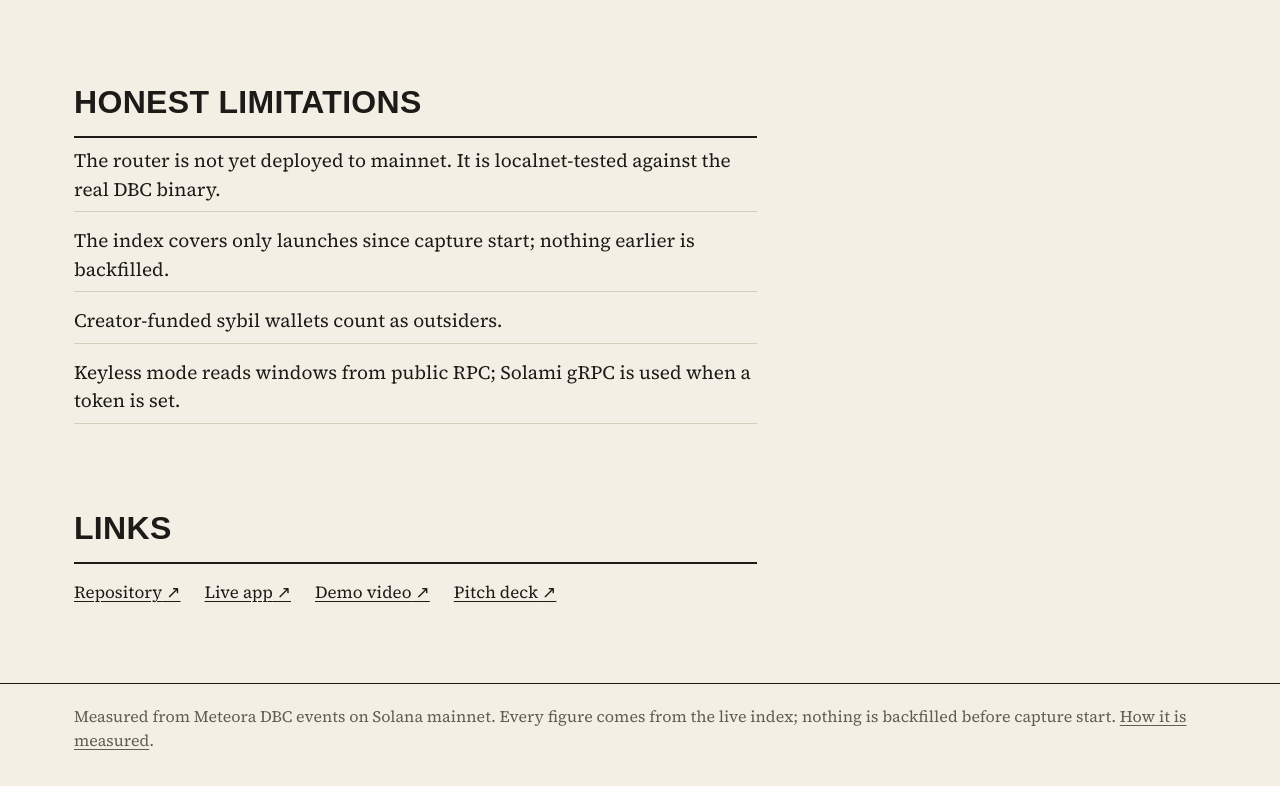
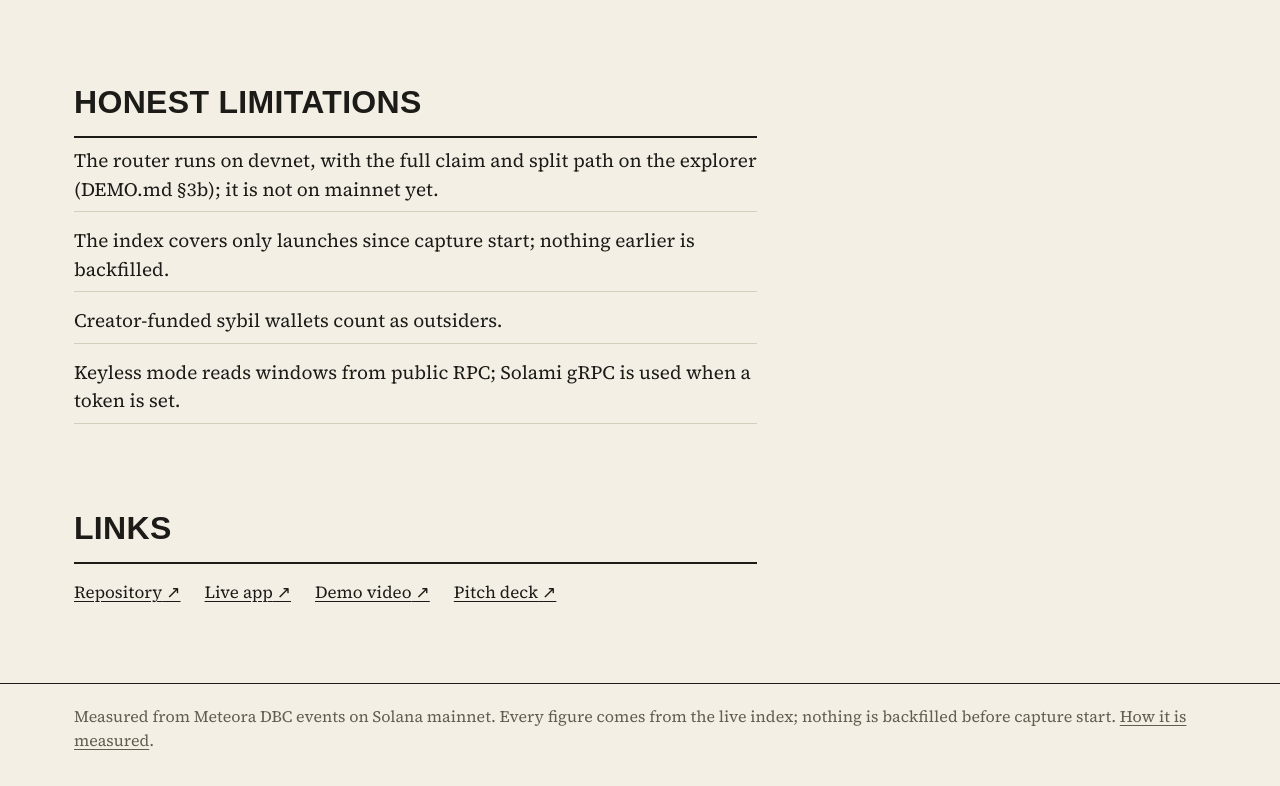
Before and after one commit to edycutjong/curvebook, a Next.js app in the folder web/: page /judge in a window 1280 px wide. Shown: the part 1698-2484 px from the top of the page. Built offline with nearby package versions, Linux system fonts and the light colour scheme; no server answers; the database is empty; a web font is replaced by a local one.

Commit message:
docs: /judge reflects the devnet router

```diff
--- a/web/app/judge/page.tsx
+++ b/web/app/judge/page.tsx
@@ -127,7 +127,7 @@ pnpm rehearse`}</pre>
           <h2 id="limits-h">Honest limitations</h2>
         </div>
         <ul className="readout">
-          <li>The router is not yet deployed to mainnet. It is localnet-tested against the real DBC binary.</li>
+          <li>The router runs on devnet, with the full claim and split path on the explorer (DEMO.md §3b); it is not on mainnet yet.</li>
           <li>The index covers only launches since capture start; nothing earlier is backfilled.</li>
           <li>Creator-funded sybil wallets count as outsiders.</li>
           <li>Keyless mode reads windows from public RPC; Solami gRPC is used when a token is set.</li>
```
